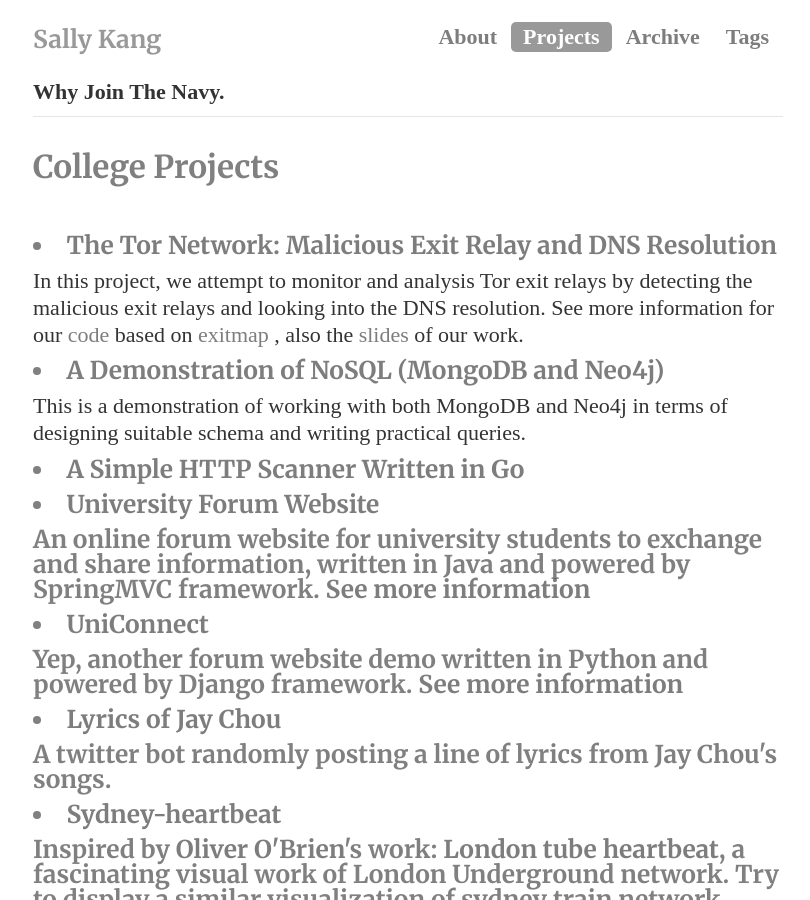
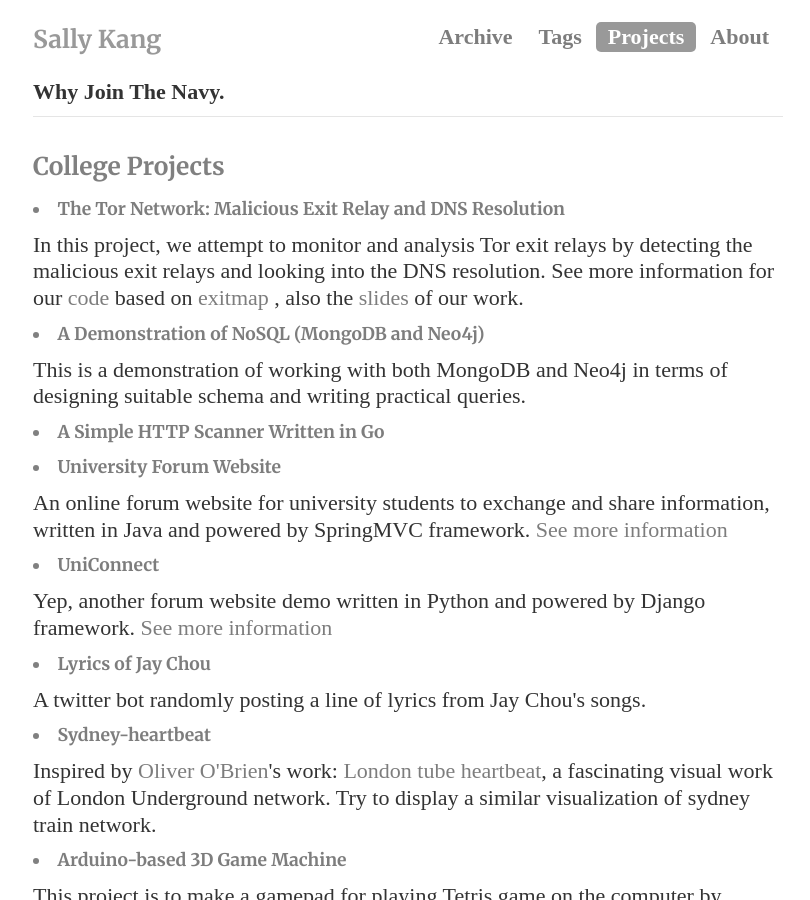
Before and after one commit to SallyKAN/SallyKAN.github.io, a Jekyll site: the page built from projects/index.html, in a window 1280 px wide and 900 px high. Shown: the whole window, without its empty margins (232-1042 px from the left). Built offline with Jekyll 4.4.1, drawn with Linux system fonts in a browser that asks for light colours; some of the changed text lies outside the part shown.

Commit message:
change layout

```diff
--- a/_includes/footer.html
+++ b/_includes/footer.html
@@ -15,7 +15,7 @@ document.getElementById('subscribe').style.display = "none";}
 <div class="footer" >
 	<div class="row">
 	   <div class="col-sm-8">
-      <p><small>&copy; SallyKang 2019</small></p>
+      <p><small>&copy; SallyKang 2020</small></p>
       <a href="http://feeds.feedburner.com/Sally-blog" rel="alternate" type="application/rss+xml"><img src="https://png.icons8.com/metro/40/000000/rss.png" alt="" style="vertical-align:middle;border:0"/></a>&nbsp;<a href="http://feeds.feedburner.com/Sally-blog" rel="alternate" type="application/rss+xml"></a><a href="https://www.instagram.com/snape_kang/"> <img src="https://png.icons8.com/ios/50/000000/instagram-new-filled.png"> </a> <a href="mailto:snapekang@gmail.com"><img src="https://png.icons8.com/ios/50/000000/gmail-filled.png"></a> <a href="https://github.com/SallyKAN"> <img src="https://png.icons8.com/windows/64/000000/github.png"></a><a href ="https://twitter.com/SillyK8"> <img src="https://img.icons8.com/ios-filled/50/000000/twitter.png"></a>
       	<!-- <a href="https://www.douban.com/people/snapek/"></a> -->
        <!-- <img src="/img/douban.png" style="width:42px;height:42px;"> </a>  -->
--- a/_includes/header.html
+++ b/_includes/header.html
@@ -1,9 +1,10 @@
 <div class="header">
 	<ul class="nav nav-pills pull-right">
-		<li class="{{ page.about }}"><a href="/about" title="About">About</a></li>
-		<li class="{{ page.projects }}"><a href="/projects" title="Projects">Projects</a></li>
 		<li class="{{ page.archive }}"><a href="/archive" title="Archive">Archive</a></li>
 		<li class="{{ page.tags }}"><a href="/tags" title="Tag">Tags</a></li>
+        <li class="{{ page.projects }}"><a href="/projects" title="Projects">Projects</a></li>
+        <li class="{{ page.about }}"><a href="/about" title="About">About</a></li>
+
 		<!-- <li class="{{ page.contact }}"><a href="/contact" title="Contact">Contact</a></li> -->
 
 	</ul>
--- a/projects/index.html
+++ b/projects/index.html
@@ -9,43 +9,39 @@ contact: passive
 description: Project information for me
 ---
 <div class="projects">
-<h2>College Projects</h2>
+<h3>College Projects</h3>
+<h4><li><a href="http://sallykang.com/blog/2019/11/05/tor-network-malicious-exit-relay-and-dns-resolution">The Tor Network: Malicious Exit Relay and DNS Resolution</a></li></h4>
+In this project, we attempt to monitor and analysis Tor exit relays by detecting the malicious exit relays and looking into the DNS resolution.  See more information for our <a href="https://github.com/SallyKAN/exitmap">code</a> based on <a href="https://github.com/NullHypothesis/exitmap">exitmap</a> , also the <a href="https://docs.google.com/presentation/d/1ddLmLj0t3IJYAGbrHtfkZCKFdivMEE_iOZmfpGcHfMc/edit?usp=sharing" >slides </a> of our work.
 <br>
-<h3><li><a href="http://sallykang.com/blog/2019/11/05/tor-network-malicious-exit-relay-and-dns-resolution">The Tor Network: Malicious Exit Relay and DNS Resolution</a></li></h3>
-In this project, we attempt to monitor and analysis Tor exit relays by detecting the malicious exit relays and looking into the DNS resolution.  See more information for our <a href="https://github.com/SallyKAN/exitmap">code</a> based on <a href="https://github.com/NullHypothesis/exitmap">exitmap</a> , also the <a href="https://docs.google.com/presentation/d/1ddLmLj0t3IJYAGbrHtfkZCKFdivMEE_iOZmfpGcHfMc/edit?usp=sharing" >slides </a> of our work.
-<h3><li><a href="https://github.com/SallyKAN/advanced_data_model">A Demonstration of NoSQL (MongoDB and Neo4j)</a></li></h3>
+<h4><li><a href="https://github.com/SallyKAN/advanced_data_model">A Demonstration of NoSQL (MongoDB and Neo4j)</a></li></h4>
 This is a demonstration of working with both MongoDB and Neo4j in terms of designing suitable schema and writing practical queries.
-<h3><li><a href="https://github.com/SallyKAN/http_scanner">A Simple HTTP Scanner Written in Go </a>
-<h3><li><a href="https://www.youtube.com/watch?v=ILngLg0-YTY">University Forum Website</a></li></h3>
-    An online forum website for university students to exchange and share
-information, written in Java and powered by SpringMVC framework. <a href="https://bitbucket.org/elec5619csd/usydconnect">See more information</a>
-	<h3><li><a href="http://18.221.229.101/">UniConnect</a></li></h3>
-	Yep, another forum website demo written in Python and powered by Django framework. <a href="https://bitbucket.org/elec3609_group7/uniconnect">See more information</a>
-	<h3><li><a href="https://twitter.com/ChouAmazing">Lyrics of Jay Chou</a></li></h3>
+<h4><li><a href="https://github.com/SallyKAN/http_scanner">A Simple HTTP Scanner Written in Go </a></li></h4>
+<h4><li><a href="https://www.youtube.com/watch?v=ILngLg0-YTY">University Forum Website</a></li></h4>
+ An online forum website for university students to exchange and share information, written in Java and powered by SpringMVC framework. <a href="https://bitbucket.org/elec5619csd/usydconnect">See more information</a>
+<h4><li><a href="http://18.221.229.101/">UniConnect</a></li></h4>
+Yep, another forum website demo written in Python and powered by Django framework. <a href="https://bitbucket.org/elec3609_group7/uniconnect">See more information</a>
+<h4><li><a href="https://twitter.com/ChouAmazing">Lyrics of Jay Chou</a></li></h4>
 	A twitter bot randomly posting a line of lyrics from Jay Chou's songs.
-	<h3><li><a href="http://sallykang.com/sydney-heartbeat/">Sydney-heartbeat </a></li></h3>
-	Inspired by <a href="https://twitter.com/oobr">Oliver O'Brien</a>'s work: <a href="http://tubeheartbeat.com/london/">London tube heartbeat</a>, a fascinating visual work of London Underground network. Try to display a similar visualization of sydney train network.
-    <h3><li><a href="https://www.youtube.com/watch?v=B_obBgOSR5I&t=67s">Arduino-based 3D Game Machine</a></li></h3>
-    This project is to make a gamepad for playing Tetris game on the computer by implementing Arduino and a 3D accelerator.
-    <h3><li><a href="https://github.com/SallyKAN/Simple-RISC-processor">Demo of A Simple RISC Processor</a></li></h3>
+<h4><li><a href="http://sallykang.com/sydney-heartbeat/">Sydney-heartbeat </a></li></h4>
+Inspired by <a href="https://twitter.com/oobr">Oliver O'Brien</a>'s work: <a href="http://tubeheartbeat.com/london/">London tube heartbeat</a>, a fascinating visual work of London Underground network. Try to display a similar visualization of sydney train network.
+<h4><li><a href="https://www.youtube.com/watch?v=B_obBgOSR5I&t=67s">Arduino-based 3D Game Machine</a></li></h4>
+This project is to make a gamepad for playing Tetris game on the computer by implementing Arduino and a 3D accelerator.
+    <h4><li><a href="https://github.com/SallyKAN/Simple-RISC-processor">Demo of A Simple RISC Processor</a></li></h4>
     This project is for the course computer architecture. My work is to design and implement a complete
     single-cycle processor that can execute a simple demo program. <a href="https://github.com/SallyKAN/Simple-RISC-processor"> See more information </a> (It looks pretty dumb nowadays though, either the code or the documentation)
-    <h3><li><a href="https://github.com/SallyKAN/Softmax-Classifier">A Simple Softmax Classifier</a></li></h3>
+    <h4><li><a href="https://github.com/SallyKAN/Softmax-Classifier">A Simple Softmax Classifier</a></li></h4>
     Build a Softmax classifier for fashion MNIST dataset
-    <h3><li><a href="https://github.com/SallyKAN/A-Simple-CNN">A Simple Neural Network</a></li></h3>
+    <h4><li><a href="https://github.com/SallyKAN/A-Simple-CNN">A Simple Neural Network</a></li></h4>
     This is a very simple, three-layer neural network implemented with Pytorch. The dataset used here is the CIFAR-10 image dataset.
-
-
 	<!--<h4><li>Sleep My Ass</li></h4>
 	 A webite which opens only between 12am - 8am ....... -->
-	</br>
 <br>
-<h2>Miscellaneous</h2>
-<h3><li><a href="https://github.com/SallyKAN/InterestingPython/blob/master/weixin_friends_analysis">Analysis WeChat Friends </a></li></h3>
-<h3><li><a href="https://github.com/SallyKAN/InterestingPython/blob/master/QQZone/qzone.py">Get QQZone Shit Back</a> </li></h3>
-<h3><li><a href="https://github.com/SallyKAN/InterestingPython/blob/master/douban/doubanSpider.py">Get The Most Popular Movies From Douban</a></li></h3>
-<h3><li><a href="https://github.com/SallyKAN/Douban_Lookup">Checking Douban Movie Rating From Terminal</a></li></h3>
-<h3><li><a href="https://github.com/SallyKAN/InterestingPython/blob/master/weibo/weibo_driver.py">Get Weibo Shit Back</a></li></h3>
+<h3>Miscellaneous</h3>
+<h4><li><a href="https://github.com/SallyKAN/InterestingPython/blob/master/weixin_friends_analysis">Analysis WeChat Friends </a></li></h4>
+<h4><li><a href="https://github.com/SallyKAN/InterestingPython/blob/master/QQZone/qzone.py">Get QQZone Shit Back</a> </li></h4>
+<h4><li><a href="https://github.com/SallyKAN/InterestingPython/blob/master/douban/doubanSpider.py">Get The Most Popular Movies From Douban</a></li></h4>
+<h4><li><a href="https://github.com/SallyKAN/Douban_Lookup">Checking Douban Movie Rating From Terminal</a></li></h4>
+<h4><li><a href="https://github.com/SallyKAN/InterestingPython/blob/master/weibo/weibo_driver.py">Get Weibo Shit Back</a></li></h4>
 <br>
 <!--	<h3><li><a href="">To be a vagan for 30 days</a></li></h3>
 	Inspired by the documentory <a href="https://www.imdb.com/title/tt5773402/">Donimation</a>，just want to have a try and see what would this bring to my life in 30 days.
```
